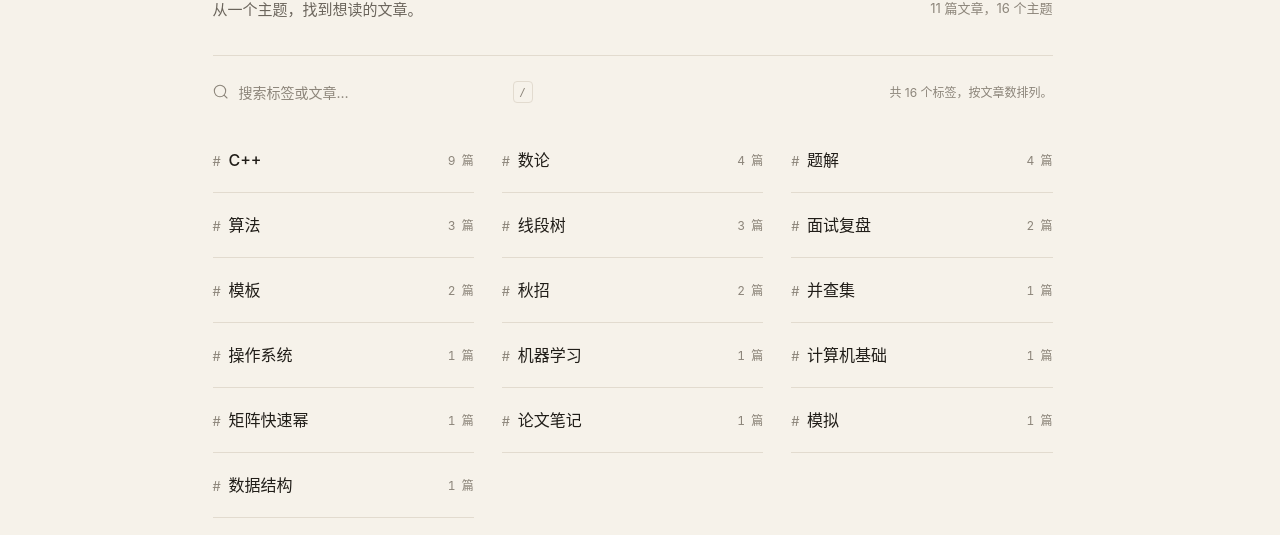
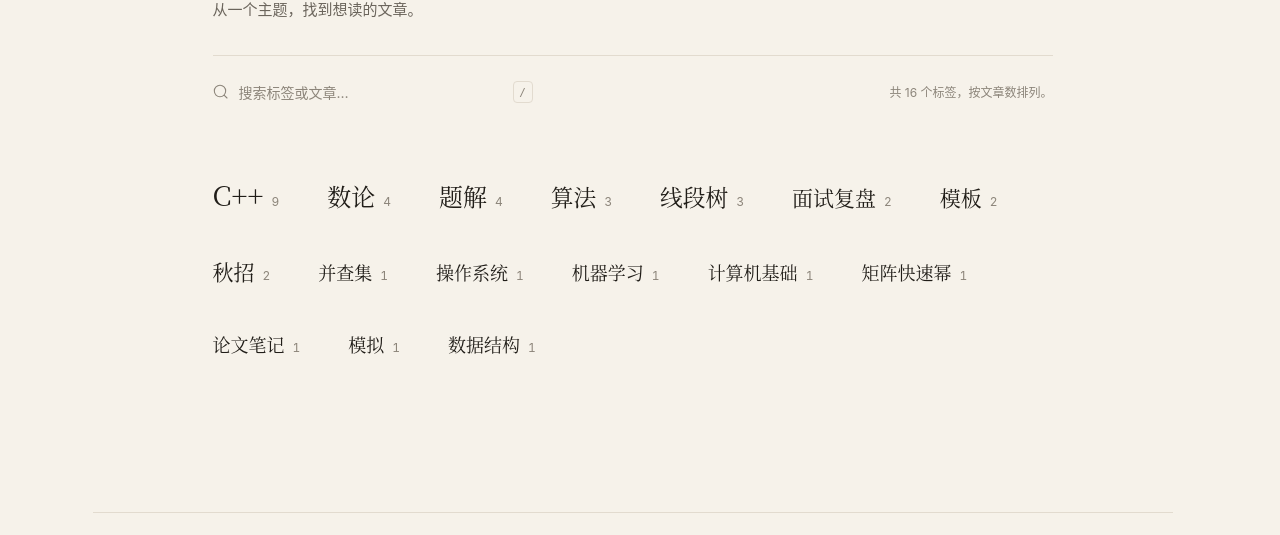
Before and after one commit to huxint/huxint.github.io, an Astro site: page /tags in a window 1280 px wide. Shown: the part 195-730 px from the top of the page. Built offline with nearby package versions, Linux system fonts and the light colour scheme; Astro itself is replaced by a stand-in of ours; some packages are replaced by stand-ins of ours.

```diff
--- a/astro.config.mjs
+++ b/astro.config.mjs
@@ -19,6 +19,9 @@ pluginFramesTexts.addLocale('zh', {
 export default defineConfig({
   site: 'https://huxint.github.io',
   trailingSlash: 'always',
+  redirects: {
+    '/tags/C%2B%2B/': '/tags/C++/',
+  },
   vite: {
     optimizeDeps: {
       include: ['mermaid'],
--- a/src/components/PostList.astro
+++ b/src/components/PostList.astro
@@ -1,6 +1,6 @@
 ---
 import type { Post } from '../lib/posts';
-import { formatDate, readingMinutes } from '../lib/posts';
+import { formatDate, readingMinutes, tagHref } from '../lib/posts';
 import Icon from './Icon.astro';
 interface Props {
   posts: Post[];
@@ -52,7 +52,7 @@ const groups = posts.reduce<{ year: number; posts: Post[] }[]>(
                 <p>{post.data.description}</p>
                 <div class="tag-links">
                   {post.data.tags.map((tag) => (
-                    <a href={`/tags/${encodeURIComponent(tag)}/`}>{tag}</a>
+                    <a href={tagHref(tag)}>{tag}</a>
                   ))}
                 </div>
               </div>
--- a/src/lib/posts.ts
+++ b/src/lib/posts.ts
@@ -39,3 +39,8 @@ export function getTags(posts: Post[]): [string, Post[]][] {
     left.localeCompare(right, 'zh-CN'),
   );
 }
+
+export function tagHref(tag: string): string {
+  // A literal + is valid in a path; Astro preserves %2B when matching routes.
+  return `/tags/${encodeURIComponent(tag).replaceAll('%2B', '+')}/`;
+}
--- a/src/pages/tags/index.astro
+++ b/src/pages/tags/index.astro
@@ -1,7 +1,7 @@
 ---
 import BaseLayout from '../../layouts/BaseLayout.astro';
 import Icon from '../../components/Icon.astro';
-import { getPosts, getTags } from '../../lib/posts';
+import { getPosts, getTags, tagHref } from '../../lib/posts';
 import '../../styles/tags.css';
 
 const posts = await getPosts();
@@ -22,7 +22,6 @@ const tags = getTags(posts).sort(
         <h1>标签</h1>
         <p class="tag-hero-lede">从一个主题，找到想读的文章。</p>
       </div>
-      <p class="tag-hero-meta">{posts.length} 篇文章，{tags.length} 个主题</p>
     </header>
 
     {
@@ -50,6 +49,7 @@ const tags = getTags(posts).sort(
             {tags.map(([tag, tagged]) => (
               <li
                 class="tag-list-item"
+                style={`--tag-size: ${18 + Math.log2(tagged.length) * 3}px`}
                 data-tag-item
                 data-tag-search={[
                   tag,
@@ -58,18 +58,12 @@ const tags = getTags(posts).sort(
               >
                 <a
                   class="tag-entry"
-                  href={`/tags/${encodeURIComponent(tag)}/`}
+                  href={tagHref(tag)}
                   aria-label={`${tag}，${tagged.length} 篇文章`}
                 >
-                  <span class="tag-entry-name">
-                    <span class="tag-entry-hash" aria-hidden="true">
-                      #
-                    </span>
-                    {tag}
-                  </span>
-                  <span class="tag-entry-count">
+                  <span class="tag-entry-name">{tag}</span>
+                  <span class="tag-entry-count" aria-hidden="true">
                     {tagged.length}
-                    <small>篇</small>
                   </span>
                 </a>
               </li>
--- a/src/styles/tags.css
+++ b/src/styles/tags.css
@@ -1,14 +1,10 @@
-/* Topics stay compact so the words themselves form the index. */
+/* Topics flow naturally, with restrained size differences and generous spacing. */
 .page.tag-index-page,
 .page.tag-detail-page {
   width: min(100% - 48px, 840px);
   padding-top: 48px;
 }
 .tag-hero {
-  display: flex;
-  align-items: end;
-  justify-content: space-between;
-  gap: 24px;
   padding-bottom: 32px;
 }
 .tag-hero h1,
@@ -25,12 +21,6 @@
   color: var(--muted);
   font-size: 15px;
   line-height: 1.8;
-}
-.tag-hero-meta {
-  padding-bottom: 3px;
-  color: var(--faint);
-  font-size: 13px;
-  white-space: nowrap;
 }
 .tag-toolbar {
   display: flex;
@@ -91,57 +81,51 @@
   text-align: right;
 }
 .tag-list {
-  display: grid;
-  grid-template-columns: repeat(3, minmax(0, 1fr));
-  column-gap: 28px;
+  display: flex;
+  flex-wrap: wrap;
+  align-items: baseline;
+  gap: 28px 48px;
+  padding-top: 40px;
 }
 .tag-list-item {
   min-width: 0;
-  border-bottom: 1px solid var(--rule);
+  max-width: 100%;
 }
 .tag-entry {
-  display: flex;
-  align-items: center;
-  justify-content: space-between;
-  gap: 12px;
-  min-height: 64px;
-  margin: 0 -6px;
-  padding: 12px 6px;
-  border-radius: 4px;
-  transition: background-color var(--dur-fast) ease;
+  display: inline-flex;
+  align-items: baseline;
+  gap: 8px;
+  max-width: 100%;
+  min-height: 44px;
+  padding: 6px 0;
 }
 .tag-entry-name {
   min-width: 0;
   color: var(--text);
-  font-size: 16px;
+  font-family: var(--font-serif);
+  font-size: var(--tag-size);
   font-weight: 500;
-  line-height: 1.6;
+  line-height: 1.5;
   overflow-wrap: anywhere;
-  transition: color var(--dur-fast) ease;
-}
-.tag-entry-hash {
-  margin-right: 4px;
-  color: var(--faint);
-  font-size: 13px;
-  font-weight: 400;
+  text-decoration: underline;
+  text-decoration-color: transparent;
+  text-decoration-thickness: 1px;
+  text-underline-offset: 0.22em;
+  transition:
+    color var(--dur-fast) ease,
+    text-decoration-color var(--dur-fast) ease;
 }
 .tag-entry-count {
   flex-shrink: 0;
   color: var(--faint);
   font-size: 12px;
   font-variant-numeric: tabular-nums;
-}
-.tag-entry-count small {
-  margin-left: 3px;
-  font-size: inherit;
-}
-.tag-entry:hover,
-.tag-entry:focus-visible {
-  background: color-mix(in srgb, var(--surface) 55%, transparent);
+  line-height: 1.5;
 }
 .tag-entry:hover .tag-entry-name,
 .tag-entry:focus-visible .tag-entry-name {
   color: var(--accent-ink);
+  text-decoration-color: color-mix(in srgb, var(--accent) 55%, transparent);
 }
 .tag-empty {
   padding: 48px 0;
@@ -227,9 +211,6 @@
     padding-top: 32px;
   }
   .tag-hero {
-    align-items: start;
-    flex-direction: column;
-    gap: 12px;
     padding-bottom: 24px;
   }
   .tag-toolbar {
@@ -245,15 +226,8 @@
     text-align: left;
   }
   .tag-list {
-    grid-template-columns: repeat(2, minmax(0, 1fr));
-    column-gap: 20px;
-  }
-  .tag-entry {
-    min-height: 60px;
-    gap: 8px;
-  }
-  .tag-entry-name {
-    font-size: 15px;
+    gap: 20px 28px;
+    padding-top: 32px;
   }
   .tag-detail-header {
     padding-top: 24px;
```
Also changed, not shown: src/pages/posts/[slug].astro (+2 -5 lines), src/pages/tags/[tag].astro (+8 -2 lines), src/styles/prose.css (+6 -16 lines).
